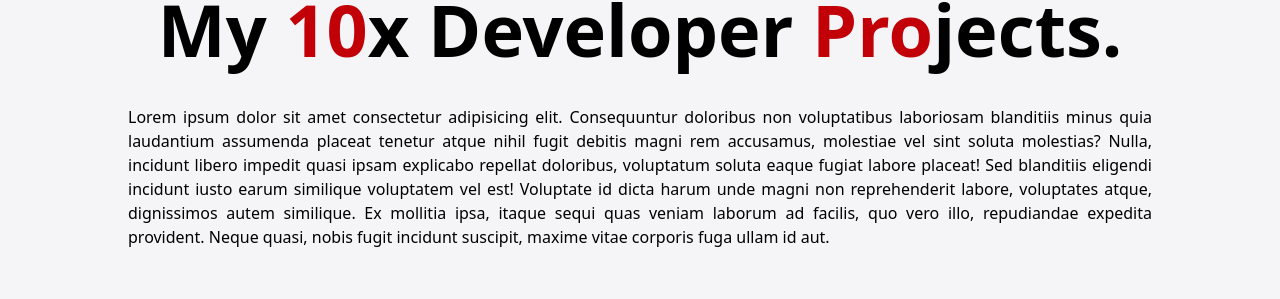
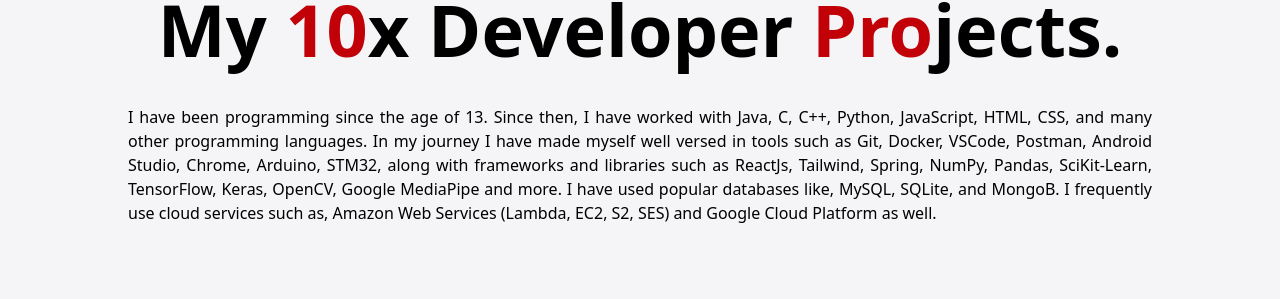
Before and after one commit to adityaBanka/adityabanka.github.io, a React (Vite) app: page /project in a window 1280 px wide. Shown: the part 247-546 px from the top of the page. Built offline with nearby package versions, Linux system fonts and the light colour scheme.

Commit message:
better project section header

```diff
--- a/src/Pages/Project.jsx
+++ b/src/Pages/Project.jsx
@@ -12,12 +12,14 @@
 
   return (
     <div className='flex flex-col pt-20 lg:pt-60 bg-[#f5f5f7] w-full space-y-50 pb-50'>
+
       <div className='flex flex-col justify-center items-center space-y-10 mx-[10%]'>
         <p className='text-7xl font-bold'>
-          My <span className="text-red-700 active:scale-95 inline-block duration-50 select-none" onClick={handleClick}>{count}</span>x Developer <span className='whitespace-nowrap'><span className='text-red-700 active:scale-95 inline-block duration-50 select-none' onClick={handleClick}>Pro</span>jects.</span> {count === 69? "😏Nice!" : ""}
+          My <span className="text-red-700 active:scale-95 inline-block duration-50 select-none" onClick={handleClick}>{count}</span>x Developer <span className='whitespace-nowrap'><span className='text-red-700 active:scale-95 inline-block duration-50 select-none' onClick={handleClick}>Pro</span>jects.</span> {count === 69 ? "😏Nice!" : ""}
         </p>
-        <p className='text-justify'>Lorem ipsum dolor sit amet consectetur adipisicing elit. Consequuntur doloribus non voluptatibus laboriosam blanditiis minus quia laudantium assumenda placeat tenetur atque nihil fugit debitis magni rem accusamus, molestiae vel sint soluta molestias? Nulla, incidunt libero impedit quasi ipsam explicabo repellat doloribus, voluptatum soluta eaque fugiat labore placeat! Sed blanditiis eligendi incidunt iusto earum similique voluptatem vel est! Voluptate id dicta harum unde magni non reprehenderit labore, voluptates atque, dignissimos autem similique. Ex mollitia ipsa, itaque sequi quas veniam laborum ad facilis, quo vero illo, repudiandae expedita provident. Neque quasi, nobis fugit incidunt suscipit, maxime vitae corporis fuga ullam id aut.</p>
+        <p className='text-justify'>I have been programming since the age of 13. Since then, I have worked with Java, C, C++, Python, JavaScript, HTML, CSS, and many other programming languages. In my journey I have made myself well versed in tools such as Git, Docker, VSCode, Postman, Android Studio, Chrome, Arduino, STM32, along with frameworks and libraries such as ReactJs, Tailwind, Spring, NumPy, Pandas, SciKit-Learn, TensorFlow, Keras, OpenCV, Google MediaPipe and more. I have used popular databases like, MySQL, SQLite, and MongoB. I frequently use cloud services such as, Amazon Web Services (Lambda, EC2, S2, SES) and Google Cloud Platform as well.</p>
       </div>
+
       <ProjectSection
         title={
           <p>Comparative training of Artificial Neural Network using Genetic and Stocastic Algorithms</p>
@@ -28,12 +30,21 @@
           </p>
         }
       />
-      <ProjectSection direction={0} />
-      <ProjectSection />
-      <ProjectSection direction={0} />
-      <ProjectSection />
-      <ProjectSection direction={0} />
-      <ProjectSection />
+      <ProjectSection
+        direction={0}
+      />
+      <ProjectSection
+      />
+      <ProjectSection
+        direction={0}
+      />
+      <ProjectSection
+      />
+      <ProjectSection
+        direction={0}
+      />
+      <ProjectSection
+      />
     </div>
   )
 }
```
